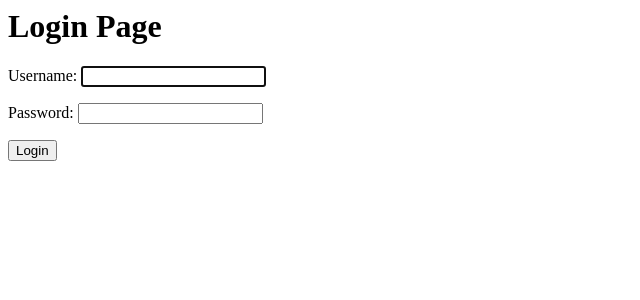
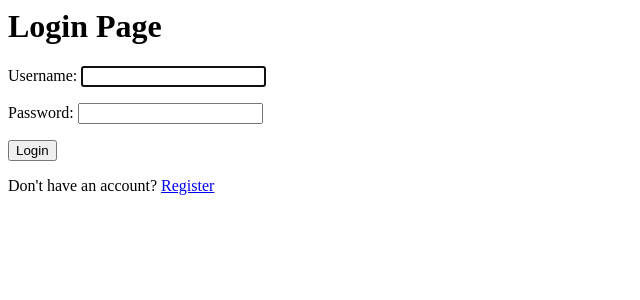
Before and after one commit to Abhay-Kanwasi/ToDoList, a Django app: page /login/ in a window 1280 px wide. Shown: the top 300 px of the page, without its empty margins (0-640 px from the left). Run offline with Django 4.2, Linux system fonts and the light colour scheme.

Commit message:
register functionality added

```diff
--- a/Todo_List/base/templates/base/login.html
+++ b/Todo_List/base/templates/base/login.html
@@ -5,3 +5,5 @@
     {{ form.as_p }}
     <input type="submit" value="Login">
 </form>
+
+<p>Don't have an account? <a href="{% url 'register' %}">Register</a></p>
--- a/Todo_List/base/urls.py
+++ b/Todo_List/base/urls.py
@@ -1,11 +1,12 @@
 from django.urls import path
-
-from .views import TaskList, TaskDetail, TaskCreate, TaskUpdate, TaskDelete, Base_Login
 from django.contrib.auth.views import LogoutView
 
+from .views import TaskList, TaskDetail, TaskCreate, TaskUpdate, TaskDelete, Base_Login, Base_Register
+
 urlpatterns = [
-    path('login/', Base_Login.as_view(), name="login"),
+    path('login/', Base_Login.as_view(), name='login'),
     path('logout/', LogoutView.as_view(next_page = 'login'), name="logout"),
+    path('register/', Base_Register.as_view(), name='register'),
 
     path('',TaskList.as_view(), name='tasks'),
     path('task/<int:pk>/',TaskDetail.as_view(), name='task'),
--- a/Todo_List/base/views.py
+++ b/Todo_List/base/views.py
@@ -4,10 +4,13 @@ from django.shortcuts import render
 # imported from built-in django modules
 from django.views.generic.list import ListView
 from django.views.generic.detail import DetailView
-from django.views.generic.edit import CreateView, UpdateView, DeleteView
+from django.views.generic.edit import CreateView, UpdateView, DeleteView, FormView
 from django.urls import reverse_lazy
 from django.contrib.auth.views import LoginView
 from django.contrib.auth.mixins import LoginRequiredMixin
+from django.contrib.auth.forms import UserCreationForm
+from django.contrib.auth import login
+from django.shortcuts import redirect
 
 # imported from this app
 from .models import Task
@@ -20,6 +23,25 @@ class Base_Login(LoginView):
 
     def get_success_url(self):
         return reverse_lazy('tasks')
+
+class Base_Register(FormView):
+    template_name = 'base/register.html'
+    form_class = UserCreationForm   # redering this form in register.html form.as_p
+    redirect_authenticated_user = True
+    success_url = reverse_lazy('tasks')
+
+    def form_valid(self, form):
+        user = form.save()
+        if user is not None:
+            login(self.request, user)
+        return super(Base_Register, self).form_valid(form)
+
+    # restrict login user to login again
+    def get(self, *args, **kwargs):
+        if self.request.user.is_authenticated:
+            return redirect('tasks')
+        return super(Base_Register, self).get(*args, **kwargs)
+
 
 class TaskList(LoginRequiredMixin, ListView):   # LoginRequiredMixin will check login but redirect user to default not login page so we have to set it and Listview return a template with query set of data
     model = Task
```
Also changed, not shown: Todo_List/base/templates/base/register.html (added, +9 -0 lines), Todo_List/db.sqlite3.
